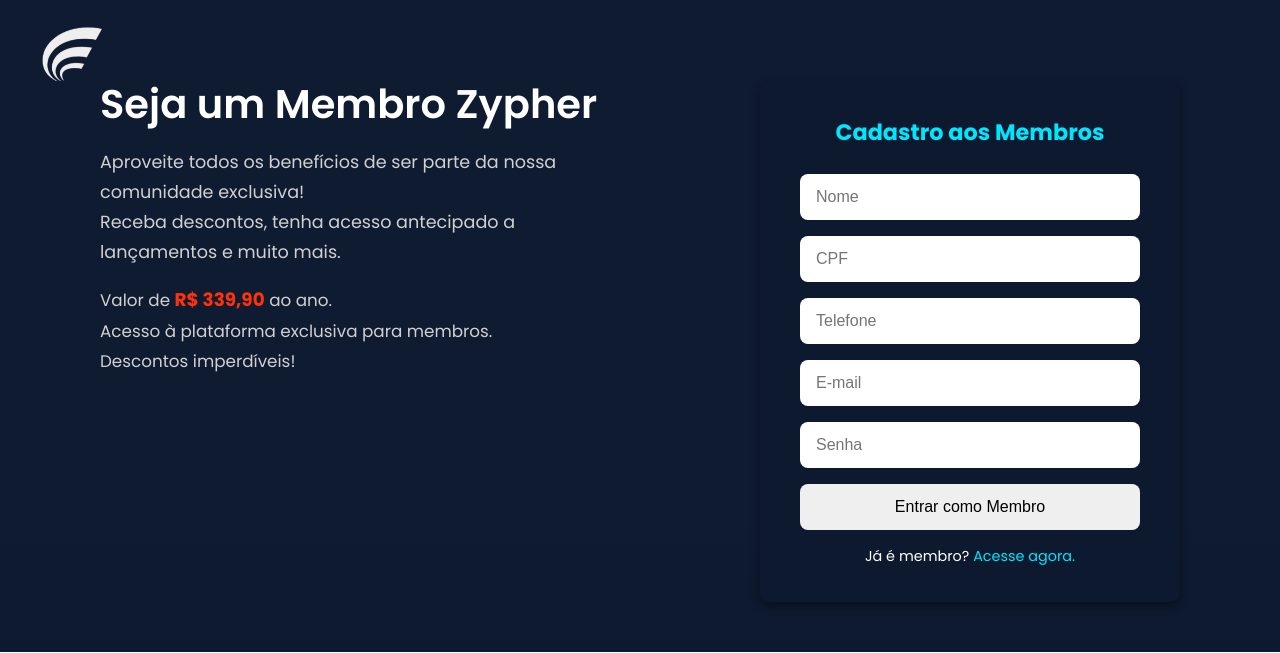
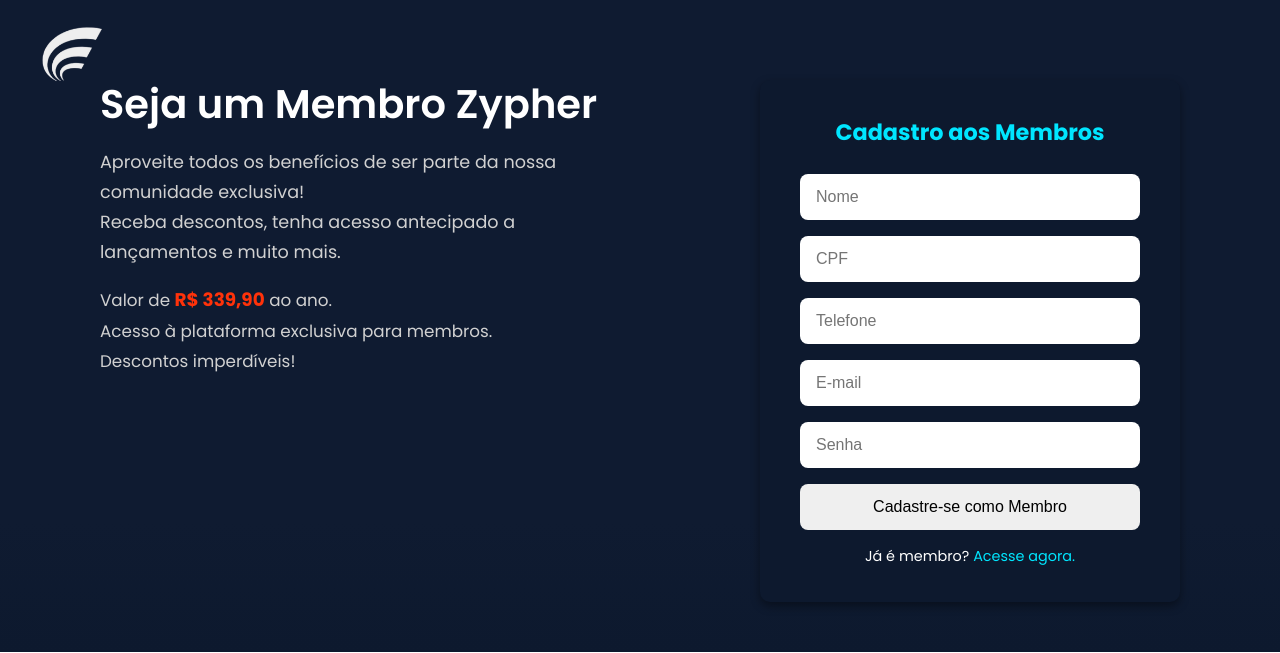
Before and after one commit to emanuelle-souza/ZYPHER, a PHP site: page /VIEWS/SejaMembro.php in a window 1280 px wide. Shown: the top 653 px of the page. Run offline with PHP 8.4, Linux system fonts and the light colour scheme.

Commit message:
Update SejaMembro.php

```diff
--- a/VIEWS/SejaMembro.php
+++ b/VIEWS/SejaMembro.php
@@ -38,7 +38,7 @@
                     <input type="number" placeholder="Telefone" required>
                     <input type="email" placeholder="E-mail" required>
                     <input type="password" placeholder="Senha" required>
-                    <input class="submit-btn" type="submit" value="Entrar como Membro">
+                    <input class="submit-btn" type="submit" value="Cadastre-se como Membro">
         </form>
                 </form>
                 <p class="login">Já é membro? <a href="#">Acesse agora.</a></p>
```
